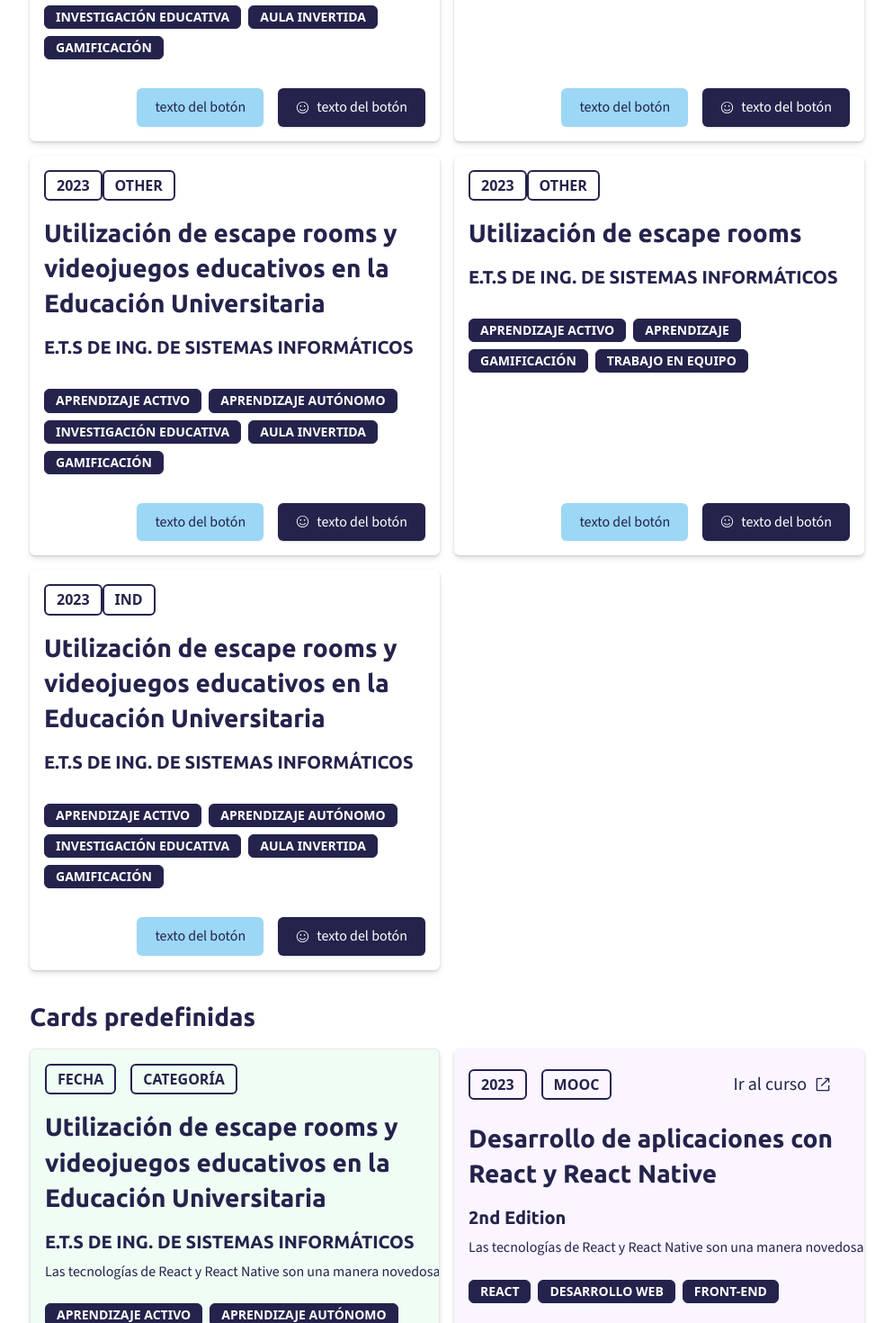
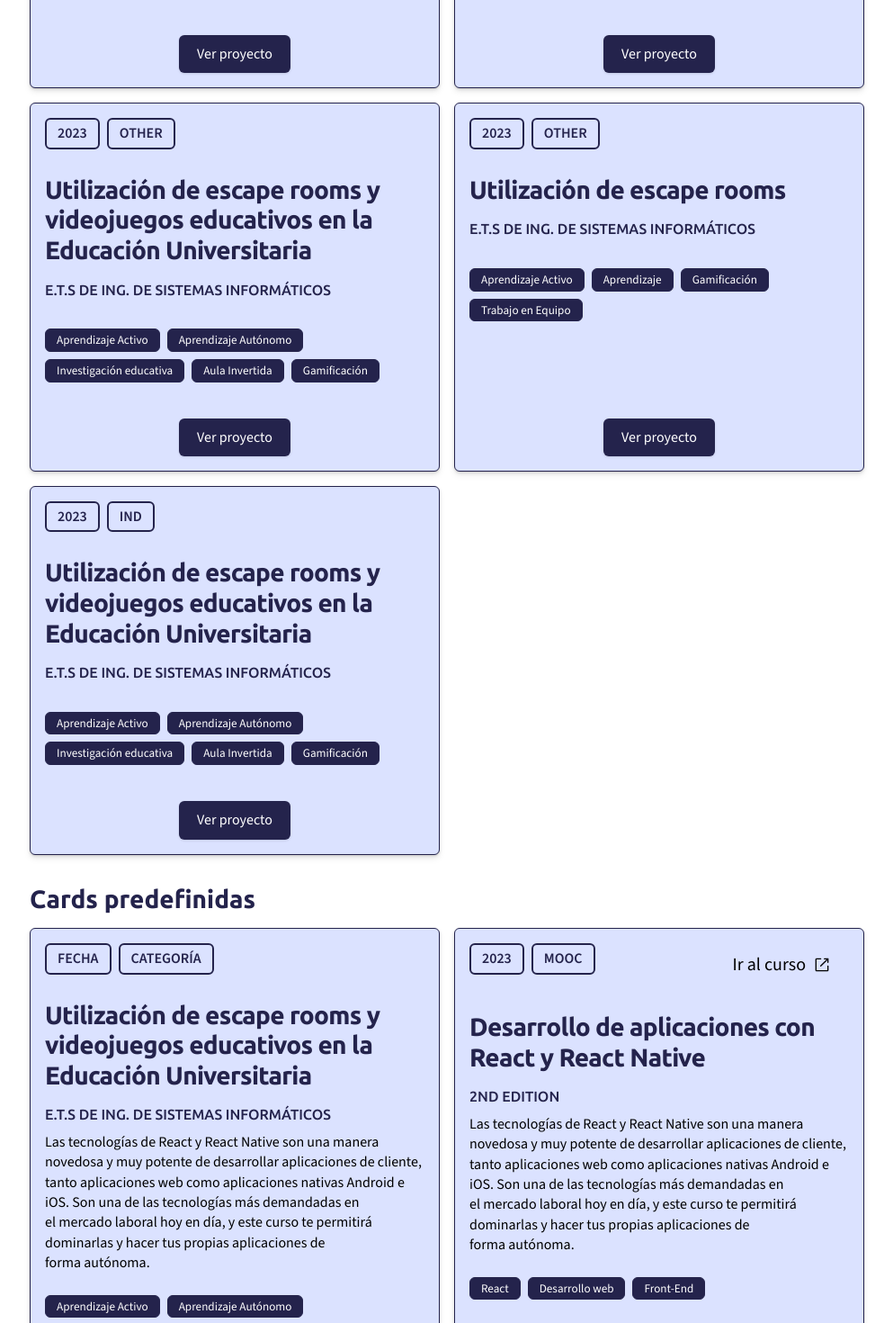
Before and after one commit to ging/EUNOMIA_WEB, a Next.js app: page /design-system in a window 1280 px wide. Shown: the part 1180-2650 px from the top of the page at 90% size, without its empty margins (143-1136 px from the left). Built offline with nearby package versions, Linux system fonts and the light colour scheme.

Commit message:
ajustes y correcciones + cards

```diff
--- a/app/globals.css
+++ b/app/globals.css
@@ -6,10 +6,10 @@
   /* border: 1px solid salmon */
 }
 
-/*TYPE*/
-/* .text-h5 {
-  color: inherit
-} */
+body {
+  @apply font-body;
+}
+
 /*MARGINS*/
 .standard_margin {
   @apply m-6 sm:my-6 sm:mx-8 md:my-8 md:mx-14 lg:my-12 lg:mx-24 xl:mx-44 2xl:mx-60;
--- a/app/layout.jsx
+++ b/app/layout.jsx
@@ -13,7 +13,7 @@ import Footer from "@/components/core/Footer";
 
 
 const sourceSans = Source_Sans_3({ subsets: ["latin"] , variable: "--font-sourceSans" });
-const ubuntu = Ubuntu({ subsets: ["latin"], weight: ["400", "700"] , variable: "--font-ubuntu" });
+const ubuntu = Ubuntu({ subsets: ["latin"], weight: ["400", "500", "700"], variable: "--font-ubuntu" });
 
 export default function RootLayout({ children }) {
   //disable SSR whole project, this will make the project to be rendered only on client side
@@ -25,8 +25,7 @@ export default function RootLayout({ children }) {
 
   return (
     <html className={` ${sourceSans.variable} ${ubuntu.variable} `}>
-      <Head>
-      </Head>
+      <title>Eunomia</title>
        <body>
         {/* <body className={`${ubuntu.className} ${sourceSans.className} `}>  */}
         <Header/>
--- a/app/team/page.js
+++ b/app/team/page.js
@@ -58,8 +58,8 @@ export default function Team(props) {
     <main className={"team page_" + currentLang }>
       {/* <Header route={"/team"} />   */}
       <main className="standard_margin">
-        <Heading level="h2" className="mx-auto sm:mx-0 text-center xs:text-left">{t("team.title")}</Heading>
-        <section className="mx-auto xs:ml-0 flex flex-wrap xs:gap-x-6 md:gap-x-8 gap-y-8 md:gap-y-12 justify-start">
+        <Heading level="h2" className="mx-auto mb-8 sm:mx-0 text-center">{t("team.title")}</Heading>
+        <section className="flex flex-wrap justify-center xs:gap-x-6 md:gap-x-8 gap-y-8 md:gap-y-12 ">
           {team ? renderMembers(team) : <p>No members found.</p>}
         </section>
       </main>
--- a/components/core/Cards.jsx
+++ b/components/core/Cards.jsx
@@ -8,10 +8,22 @@ import { cva } from "class-variance-authority";
 import { cn } from "@/lib/utils";
 
 import Heading from "../ui/Heading";
-import { Badge } from "../ui/badge";
-import { Image } from "../ui/image";
+import { Badge, badgeVariants } from "../ui/badge";
 import Text from "../ui/Text";
 import { Button } from "../ui/button";
+import Image from "../ui/image";
+import {
+  CustomCard,
+  CardContent,
+  CardTitle,
+  CardSubtitle,
+  CardDescription,
+  CardFooter,
+  CardHeader
+} from "@/components/ui/customCard";
+
+import { useTranslation } from "react-i18next";
+
 import {
   FaceIcon,
   ArrowRightIcon,
@@ -20,46 +32,73 @@ import {
 import Link from "next/link";
 
 const CardVariants = cva(
-  " min-w-20 p-4 inline-flex flex-col items-center justify-between whitespace-nowrap rounded-md font-body text-sm text-primary drop-shadow-md hover:scale-[101%] transition-all overflow-hidden",
+  "border border-primary min-w-20 p-4 inline-flex flex-col gap-4 items-center whitespace-nowrap rounded-md font-body text-sm text-text drop-shadow-md hover:scale-[101%] transition-all overflow-hidden",
   {
     variants: {
-      variant: {
-        default: "gap-4 bg-white shadow hover:bg-primary/40",
-        project:
-          "gap-4 bg-green-50 border border-input shadow-sm hover:bg-accent hover:text-white",
-        course: "gap-4 bg-purple-50",
-        publication: "gap-4 bg-blue-50 shadow-sm hover:bg-destructive/90",
-        team: "p-0 bg-snow border border-input justify-start items-start shadow-sm hover:bg-snow hover:scale-[101%] gap-1",
-        tool: "gap-4 p-0 bg-yellow-50 shadow-sm hover:bg-secondary/10",
-      },
       direction: {
         default: "flex flex-col", // horizontal
         vertical: "flex",
       },
     },
     defaultVariants: {
-      variant: "default",
       direction: "default",
     },
   }
 );
 
-const cardFooterClasses = cn(
-  "pt-4 w-full flex flex-wrap flex-row-reverse gap-2 xs:gap-4 justify-center xs:justify-start"
-);
-const cardBodyClasses = cn("h-full w-full flex flex-col justify-start");
 const tagContainerClasses = cn(
   "mt-6 w-full flex flex-wrap gap-2 justify-start"
 );
-const classesImg = cn("bg-gray-200 min-h-16 min-w-16 object-cover");
 
+
+/**
+ * Se puede integrar si cambiamos el modelo de datos del json por array
+ * @param {String} tags
+ * @returns string array
+ */
 const renderTags = (tags) => {
   if (!tags) return null;
   const tagsArray = tags.split(",").map((tag) => tag.trim()); // Convierte el string en array y elimina espacios
   return tagsArray.map((tag, index) => (
-    <Badge key={index}>{tag}</Badge> // Añade una key a cada Label
+    <Badge key={index} variant="default">{tag}</Badge> // Añade una key a cada Label
   ));
 };
+
+// quitarle guión, añadir espaciado, mayúscula (Formateo)
+const renderCategory = (category) => {
+  if (!category) return null;
+  const categoryFormat = category.split('-') // cadena en un array de palabras
+  .map(palabra => palabra.charAt(0).toUpperCase() + palabra.slice(1)) // la primera letra en mayúscula
+  .join(' '); // unir las palabras con espacio
+  return (
+    <Badge variant="outline" size="lg">{categoryFormat}</Badge>
+  )
+};
+
+const translateCategory = (category, currentLang) => {
+  if (currentLang == "es") {
+    if (category == "article-journal") {
+      category = "artículo-revista";
+      console.log(category)
+      }
+    else if (category == "paper-conference") {
+      category = "acta-congreso";
+      console.log(category)
+      }
+    else if (category == "book") {
+      category = "libro";
+      console.log(category)
+      }
+    else if (category == "chapter") {
+      category = "capítulo";
+      console.log(category)
+      }
+  } else if (currentLang == "en") {
+    // transformar "artículo-revista" en article journal
+  }
+  return renderCategory(category)
+}
+
 
 const Card = React.forwardRef(
   (
@@ -71,6 +110,7 @@ const Card = React.forwardRef(
       subtitle,
       description,
       img,
+      svg,
       tags,
       date,
       category,
@@ -84,97 +124,43 @@ const Card = React.forwardRef(
       github,
       buttonText,
       cardType,
-      role
+      role,
+      currentLang
+
     },
     ref
+
   ) => {
-    const globalCard = (
-      <article className={cn(CardVariants({ variant, direction, className }))}>
-        {/* card header */}
-        {(date || category) && (
-          <header className="w-full flex justify-start">
-            <Badge variant="outline" size="lg">
-              {date}
-            </Badge>
-            <Badge variant="outline" size="lg">
-              {category}
-            </Badge>
-          </header>
-        )}
-        {/* card image */}
-        {img && (
-          <img
-            src={/* process.env.PUBLIC_URL */ +img}
-            alt={img}
-            className={classesImg}
-          />
-        )}
-        {/* card body */}
-        {(title || subtitle || description || tags) && (
-          <div className={cardBodyClasses}>
-            {title && <Heading level="h3">{title}</Heading>}
-            {subtitle && <Heading level="h5">{subtitle}</Heading>}
-            {description && <Text>{description}</Text>}
-            {tags && (
-              <div className={tagContainerClasses}>{renderTags(tags)}</div>
-            )}
-          </div>
-        )}
-        {/* card footer
-        hay que ver cómo hacer que los botones pueda haber dos botones con textos diferentes
-        */}
-        {buttonText && (
-          <footer className={cardFooterClasses}>
-            <Button variant="" size="" className="">
-              <FaceIcon />
-              {buttonText}
-            </Button>
-            <Button variant="secondary" size="" className="">
-              {buttonText}
-            </Button>
-          </footer>
-        )}
-      </article>
-    );
+    const { t } = useTranslation();
 
     // PROJECT
     const projectCard = (
-      <article className={cn(CardVariants({ variant, direction, className }))}>
-        <header className="w-full flex gap-4 justify-start">
+      <CustomCard className={cn(CardVariants({ direction, className }))}>
+        <CardHeader>
           <Badge variant="outline" size="lg">
             {date}
           </Badge>
           <Badge variant="outline" size="lg">
             {category}
           </Badge>
-        </header>
-        <div className={cardBodyClasses}>
-          <Heading level="h3">{title}</Heading>
-          <Heading level="h5">{subtitle}</Heading>
-          {description && <Text>{description}</Text>}
+        </CardHeader>
+        <CardContent className="h-full">
+          <CardTitle level="h3">{title}</CardTitle>
+          <CardSubtitle level="h6">{subtitle}</CardSubtitle>
+          {description && <CardDescription>{description}</CardDescription>}
           <div className={tagContainerClasses}>{renderTags(tags)}</div>
-        </div>
-        <footer>
+        </CardContent>
+        <CardFooter className="justify-center">
           <Button href={route}>Ver proyecto</Button>{" "}
           {/**revisar el href que no funciona el link */}
-        </footer>
-      </article>
+        </CardFooter>
+      </CustomCard>
     );
 
     // COURSE
     const courseCard = (
-      <article className={cn(CardVariants({ variant, direction, className }))}>
-        <header className="flex w-full gap-4 items-center">
-          {/* <Image DE MOMENTO DA ERROR
-          src="https://via.placeholder.com/400"
-          alt="Imagen con ajuste cover"
-          fit="cover"
-          className="mb-4" // Clase adicional para el margen inferior
-          hasBadge={true}
-          badgeVariant="success" // Asumiendo que tienes variantes de badges
-          badgeSize="small" // Asumiendo que tienes diferentes tamaños de badges
-          layout="top-right" // Ubicación del badge
-        /> */}
+      <CustomCard className={cn(CardVariants({ direction, className }))}>
+        <CardHeader>
           <Badge variant="outline" size="lg">
             {date}
           </Badge>
@@ -185,112 +171,114 @@ const Card = React.forwardRef(
           <Button href={route} variant="ghost" size="lg">
             Ir al curso <ExternalLinkIcon className="w-5 h-5" />
           </Button>
-        </header>
-        <div className={cardBodyClasses}>
-          <Heading level="h3">{title}</Heading>
-          <Heading level="h5">{subtitle}</Heading>
-          <Text>{description}</Text>
+        </CardHeader>
+        <CardContent>
+          <CardTitle>{title}</CardTitle>
+          <CardSubtitle level="h6">{subtitle}</CardSubtitle>
+          <CardDescription>{description}</CardDescription>
           <div className={tagContainerClasses}>{renderTags(tags)}</div>
-        </div>
-      </article>
+        </CardContent>
+      </CustomCard>
     );
 
     // PUBLICATIONS - ok
     const publicationCard = (
-      <article className={cn(CardVariants({ variant, direction, className }))}>
-        <header className="w-full flex gap-3 justify-start ">
+      <CustomCard className={cn(CardVariants({ direction, className }))}>
+        <CardHeader>
           <Badge variant="outline" size="lg">
             {date}
           </Badge>
-          <Badge variant="outline" size="lg">
-            {category}
-          </Badge>
-        </header>
-        <div className={cardBodyClasses}>
-          <Heading level="h4">
+          {translateCategory(category, currentLang)}
+        </CardHeader>
+        <CardContent className="h-full">
+          <CardTitle level="h3">
             <i>{title}</i>
-          </Heading>
+          </CardTitle>
           <Text level="p">{author}</Text>
-        </div>
-        <footer className={cardFooterClasses}>
+        </CardContent>
+        <CardFooter>
           {doi ? (
-            <Button asChild variant="secondary" size="sm" radius="rounded_md" >
+            <Button asChild variant="" radius="rounded_md">
               <Link rel="noopener noreferrer" target="_blank" href={doi}>
-                Leer publicación
-                {/* {t("publications.button")} */}
+              {t("publications.action-button")}
+
                 <ArrowRightIcon />
               </Link>
             </Button>
           ) : null}
-        </footer>
-      </article>
+        </CardFooter>
+      </CustomCard>
     );
 
     // TEAM - ok
     const teamCard = (
-      <article
-        className={
-          cn(CardVariants({ variant, direction, className })) + " mx-auto xs:mx-0 w-60 gap-1"
-        }
+      <CustomCard
+        // className={
+        //   cn(CardVariants({direction, className }))
+        // }
+        className="w-64 bg-primary-300/60 h-86 p-4"
       >
-        {img && (
-          <img
-            src={/* process.env.PUBLIC_URL */ +img}
-            alt={img}
-            className={classesImg + " w-full min-h-40"}
+        {(img || svg) && (
+          <Image
+            className={"h-[220px] rounded-md"}
+            src={img || "placeholder.jpg"} // La imagen por defecto será una cadena vacía si no hay src
+            alt={title || "Image"} // Usa el título como alt si existe
+            fit="cover" // Ajustamos el contenido al contenedor
+            hasBadge={position? true : false} // Por defecto, no tiene badge
+            badgeContent={position}
           />
         )}
-        {(name || position || description || email) && (
-          <div className="p-4 h-full w-full flex flex-col justify-start items-center mb-auto">
-            <Heading level="h5" className={"text-inherit text-center pb-1"}>
-              {name} <b>{position}</b>
-            </Heading>
-
-            <Text type="short-p">{role}</Text>
-            {email && <Text className={"font-semibold"}>{email}</Text>}
-          </div>
+        {(name || description || email) && (
+          <CardContent className="w-full justify-start items-center mb-auto">
+            <CardTitle level="h5" className={"text-inherit text-center"}>
+              {name}
+            </CardTitle>
+            { role && (<CardDescription type="short-p">{role}</CardDescription>)}
+           {email && <CardDescription className={"font-semibold"}>{email}</CardDescription>}
+          </CardContent>
         )}
         {/* {( email &&
-        <footer>
+        <CardFooter className="justify-end">
           <a href={email}>{email}</a>
-        </footer>)} */}
-      </article>
+        </CardFooter>)} */}
+      </CustomCard>
     );
 
     // TOOL - ok
     const toolCard = (
-      <article className={cn(CardVariants({ variant, direction, className }))}>
+      <CustomCard className={cn(CardVariants({ direction, className }))}>
         {img && (
-          <img
-            src={/* process.env.PUBLIC_URL */ +img}
-            alt={img}
-            className={classesImg}
-          />
+          <Image
+          src={/* process.env.PUBLIC_URL */ +img || "placeholder.jpg"}
+          alt={/* process.env.PUBLIC_URL */ +img || "placeholder.jpg"}
+          className={"h-24"}
+          fit="contain"
+        />
         )}
-        <div className={cardBodyClasses + " px-4 pt-1"}>
-          <Heading level="h3">{title}</Heading>
-          <Text>{description}</Text>
-        </div>
-        <footer className={cardFooterClasses + " p-4"}>
+        <CardContent>
+          <CardTitle>{title}</CardTitle>
+          <CardDescription>{description}</CardDescription>
+        </CardContent>
+        <CardFooter>
+        {( github && <Button asChild variant="link">
+            <Link rel="noopener noreferrer" target="_blank" href={github}>
+              GitHub
+            </Link>
+          </Button>)}
           <Button asChild variant="secondary" radius="rounded_md">
             <Link rel="noopener noreferrer" target="_blank" href={route}>
               Ver herramienta
               <ArrowRightIcon />
             </Link>
           </Button>
-          {( github && <Button asChild variant="link">
-            <Link rel="noopener noreferrer" target="_blank" href={github}>
-              GitHub
-            </Link>
-          </Button>)}
-        </footer>
-      </article>
+        </CardFooter>
+      </CustomCard>
     );
 
     // Usar el prop cardType para determinar qué tipo de tarjeta renderizar
     switch (cardType) {
       default:
-        return globalCard;
+        return projectCard;
       case "project":
         return projectCard;
       case "course":
--- a/components/ui/Heading.jsx
+++ b/components/ui/Heading.jsx
@@ -38,14 +38,14 @@ const Heading = ({ level = "h1", children, className }) => {
 
   // clsx, aplica clases según el valor del atributo level de manera dinámica
   const classes = clsx([
-    "text-primary font-primary font-semibold text-pretty",
+    "text-primary font-title font-bold text-pretty",
     {
-      "text-h1 2xl:text-5xl !font-bold mb-6": level === "h1", // Aplicar "adasd" si el nivel es h1
+      "text-h1 2xl:text-5xl mb-6": level === "h1", // Aplicar "adasd" si el nivel es h1
       "text-h2 2xl:text-3xl mb-4": level === "h2",
       "text-h3 2xl:text-2xl mb-4": level === "h3",
       "text-h4 2xl:text-xl mb-2": level === "h4",
       "text-h5 2xl:text-lg mb-2": level === "h5",
-      "text-h6 uppercase mb-2": level === "h6",
+      "text-h6 font-medium uppercase mb-2": level === "h6",
     },
     className
   ])
--- a/components/ui/Text.jsx
+++ b/components/ui/Text.jsx
@@ -32,7 +32,7 @@ const Text = ({ type = "p", children, className }) => {
     "font-body",
     {/*"text-balance"*/},
     {
-      "text-base max-w-[75ch]": type === "p",
+      "text-base max-w-[75ch] text-pretty": type === "p",
       "text-sm": type === "small",
       "text-base max-w-[66ch]": type === "short-p",
     },
--- a/components/ui/badge.jsx
+++ b/components/ui/badge.jsx
@@ -4,22 +4,22 @@ import { cva } from "class-variance-authority";
 import { cn } from "@/lib/utils"
 
 const badgeVariants = cva(
-  "inline-flex px-3 py-1 items-center h-fit w-fit rounded-md uppercase border text-[14px] font-semibold transition-colors focus:outline-none focus:ring-2 focus:ring-ring focus:ring-offset-2",
+  "inline-flex px-3 py-1 items-center h-fit w-fit rounded-md  border font-medium transition-colors focus:outline-none focus:ring-2 focus:ring-ring focus:ring-offset-2",
   {
     variants: {
       variant: {
         default:
           "border-primary bg-primary text-primary-foreground",
         outline:
-          "border-primary bg-tranparent text-primary",
+          "border-primary bg-tranparent text-primary uppercase",
         secondary:
           "border-transparent bg-secondary text-secondary-foreground",
       },
       size: {
         default:
-          "px-3 py-1 text-xs xl:text-sm",
+          "px-3 py-1 text-xs",
         lg:
-          "px-3 py-1 border-2 text-sm xl:text-base font-semibold",
+          "px-3 py-1 border-2 text-base font-semibold",
         sm:
           "py-0.5 px-1.5 text-2xs xl:text-xs rounded-sm",
       },
--- a/components/ui/card.jsx
+++ b/components/ui/customCard.jsx
@@ -2,26 +2,26 @@
 
 import * as React from "react";
 import clsx from "clsx";
-
 
 import { Slot } from "@radix-ui/react-slot"
 import { cva } from "class-variance-authority";
 
 import { cn } from "@/lib/utils"
 import Heading from "@/components/ui/Heading"
+import Text from "@/components/ui/Text"
 
-const Card = React.forwardRef(({ className, ...props }, ref) => (
-  <div
+const CustomCard = React.forwardRef(({ className, ...props }, ref) => (
+  <article
     ref={ref}
-    className={cn("rounded-xl border bg-card text-card-foreground shadow", className)}
+    className={cn("p-2 h-full w-full rounded-xl border flex flex-col justify-start gap-4 overflow-hidden shadow bg-primary-200 text-primary-800", className)}
     {...props} />
 ))
-Card.displayName = "Card"
+CustomCard.displayName = "CustomCard"
 
 const CardHeader = React.forwardRef(({ className, ...props }, ref) => (
-  <div
+  <header
     ref={ref}
-    className={cn("flex flex-col space-y-1.5 p-2 ", className)}
+    className={cn("w-full pb-3 flex gap-2 justify-start", className)}
     {...props} />
 
 ))
@@ -30,8 +30,8 @@ CardHeader.displayName = "CardHeader"
 const CardTitle = React.forwardRef(({ className, ...props }, ref) => (
   <Heading
     ref={ref}
-    level="h5"
-    className={cn("font-semibold leading-5 tracking-tight", className)}
+    level="h3"
+    className={cn("font-semibold tracking-tight", className)}
     {...props}
   />
 ))
@@ -40,31 +40,31 @@ CardTitle.displayName = "CardTitle"
 const CardSubtitle = React.forwardRef(({ className, ...props }, ref) => (
   <Heading
     ref={ref}
-    level="h2"
+    level="h6"
     className={cn(className)}
     {...props}/>
 ))
 CardSubtitle.displayName = "CardSubtitle"
 
 const CardDescription = React.forwardRef(({ className, ...props }, ref) => (
-  <p
+  <Text
     ref={ref}
-    className={cn("text-sm text-muted-foreground", className)}
+    className={cn("text-muted-foreground", className)}
     {...props} />
 ))
 CardDescription.displayName = "CardDescription"
 
 const CardContent = React.forwardRef(({ className, ...props }, ref) => (
-  <div ref={ref} className={cn("p-2 pt-2 h-full bg-secondary text-black", className)} {...props} />
+  <div ref={ref} className={cn("h-fit w-full flex flex-col", className)} {...props} />
 ))
 CardContent.displayName = "CardContent"
 
 const CardFooter = React.forwardRef(({ className, ...props }, ref) => (
-  <div
+  <footer
     ref={ref}
-    className={cn("flex items-center p-2 pt-0 capitalize", className)}
+    className={cn("pt-6 w-full flex gap-3 justify-end items-center", className)}
     {...props} />
 ))
 CardFooter.displayName = "CardFooter"
 
-export { Card, CardHeader, CardFooter, CardTitle, CardSubtitle, CardDescription, CardContent }
+export { CustomCard, CardHeader, CardFooter, CardTitle, CardSubtitle, CardDescription, CardContent }
--- a/components/ui/divider.jsx
+++ b/components/ui/divider.jsx
@@ -1,7 +1,9 @@
 "use client";
 
-import React from "react";
-import clsx from "clsx";
+import * as React from "react";
+import { cva } from "class-variance-authority";
+
+import { cn } from "@/lib/utils"
 
 /*
   ------------------------------------------------------------------
@@ -9,36 +11,30 @@ import clsx from "clsx";
   ------------------------------------------------------------------
 */
 
-const Divider = ({ size = "md", className }) => {
-  // Determinar el componente HTML según el nivel
-  let Component;
-  switch (size) {
-    case "sm":
-      Component = "sm";
-      break;
-    case "md":
-      Component = "md";
-      break;
-    case "lg":
-      Component = "lg";
-      break;
-    default:
-      Component = "md"; // Por defecto, usar h1 si no se especifica nivel válido
-      break;
-  }
+  const DividerVariants = cva(
+    "h-4",
+    {
+      variants: {
+        size: {
+          default: "h-4",
+          sm: "h-6",
+          md: "h-10",
+          lg: "h-12",
+        },
+      },
+    }
+  );
 
-  // clsx, aplica clases según el valor del atributo size de manera dinámica
-  const classes = clsx([
-    "flex w-full",
-    {
-      "h-6": size === "sm", // Aplicar "adasd" si el nivel es h1
-      "h-10": size === "md",
-      "h-12": size === "lg",
-    },
-    className
-  ])
+  // return <Component className={DividerVariants}></Component>;
+  const Divider = React.forwardRef(({ className, size, ...props }, ref) => {
+    return (
+      <div
+        className={cn(DividerVariants({ size }), className)}
+        ref={ref}
+        {...props}
+      />
+    );
+  });
+  Divider.displayName = "Divider"
 
-  return <Component className={classes}></Component>;
-};
-
-export default Divider;
+export { Divider, DividerVariants }
--- a/tailwind.config.js
+++ b/tailwind.config.js
@@ -13,18 +13,18 @@ module.exports = {
   theme: {
     extend: {
       fontFamily: {
-        "ubuntu": ['var(--font-ubuntu)', 'sans-serif'],
-        "sourceSans": ['var(--font-sourceSans)', 'sans-serif'],
+        "title": ['var(--font-ubuntu)', 'sans-serif'],
+        "body": ['var(--font-sourceSans)', 'sans-serif'],
       },
       fontSize: {
         '2xs': ['0.625rem', { lineHeight: '1.4' }],
         'xs': ['0.75rem', { lineHeight: '1.4' }],
-        'sm': ['0.825rem', { lineHeight: '1.15' }],
+        'sm': ['0.825rem', { lineHeight: '1.2' }],
         'base': ['1rem', { lineHeight: '1.4' }], // body
         // con Hs creo que es mejor la verdad y así reservamos los tamañosde tw por si acaso
-        'h1': ['3rem', { lineHeight: '1.15' }],
-        'h2': ['2.5rem', { lineHeight: '1.4' }],
-        'h3': ['1.75rem', { lineHeight: '1.4' }],
+        'h1': ['3rem', { lineHeight: '1.2' }],
+        'h2': ['2.5rem', { lineHeight: '1.2' }],
+        'h3': ['1.75rem', { lineHeight: '1.2' }],
         'h4': ['1.5rem', { lineHeight: '1.4' }],
         'h5': ['1.25rem', { lineHeight: '1.4' }],
        // prueba
```
Also changed, not shown: app/page.js (+13 -16 lines).
